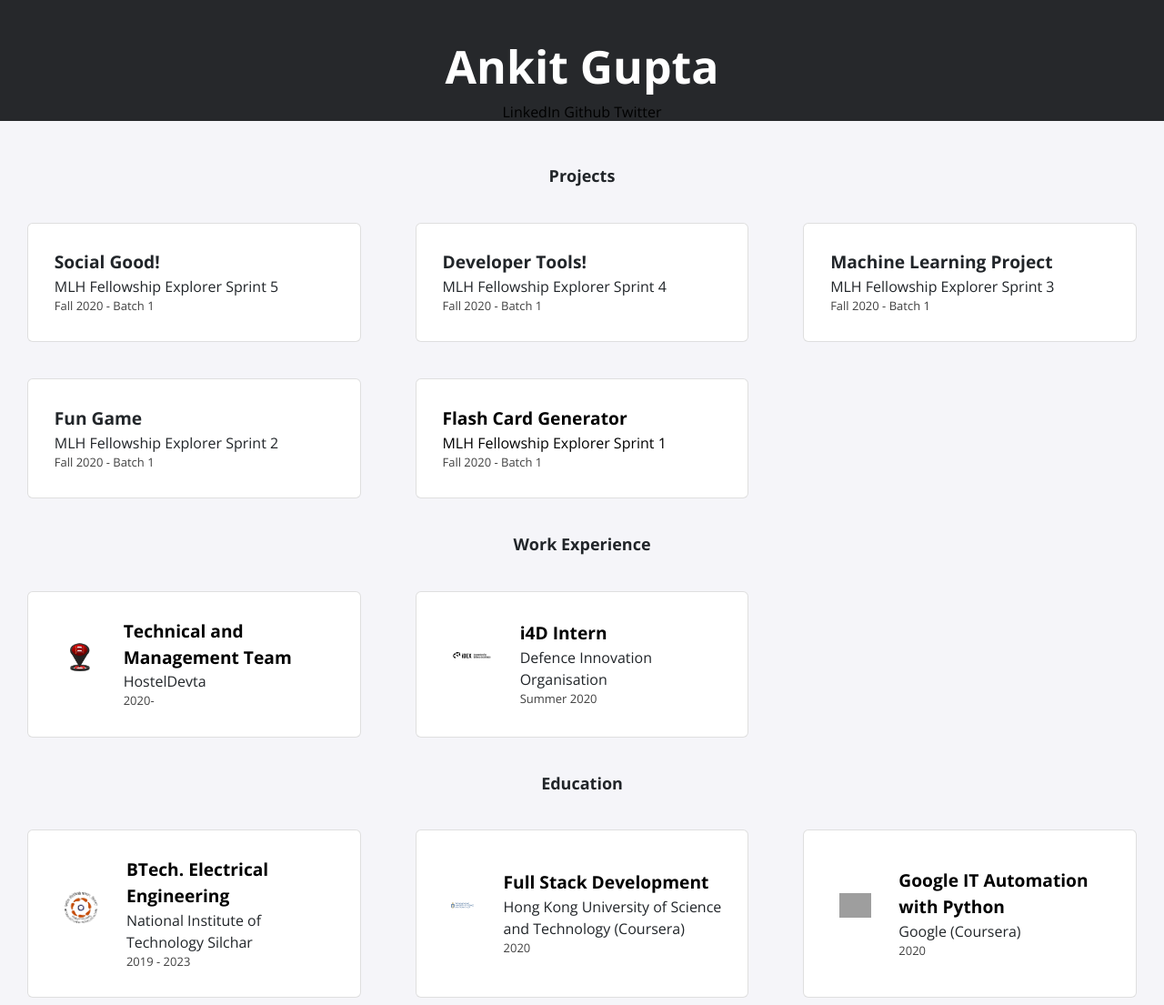
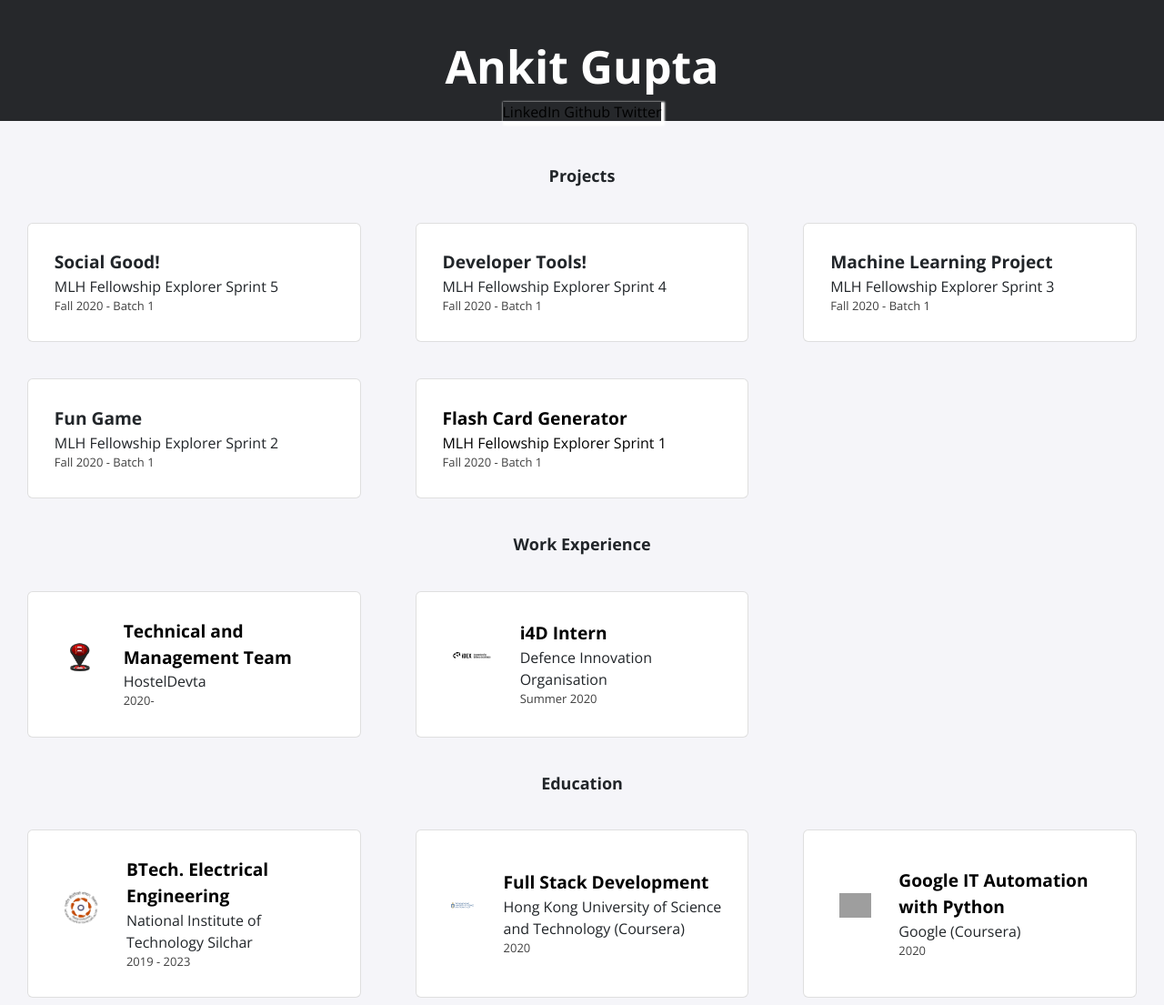
Before and after one commit to luckyhero613/luckyhero613.github.io, a Jekyll site: the page built from index.html, in a window 1280 px wide. Shown: the part 257-1362 px from the top of the page at 91% size. Built offline with Jekyll 4.4.1, drawn with Linux system fonts in a browser that asks for light colours; nearby versions of some CDN libraries; grey boxes are pictures that could not be loaded.

Commit message:
Update profile.html

```diff
--- a/_includes/profile.html
+++ b/_includes/profile.html
@@ -3,7 +3,7 @@
         <img src="./assets/img/logo.jpg">
     </div>
     <h1>{{ site.title }}</h1>
-    <div style="display: inline">
+    <div style="display: inline; color: #1d539f; box-shadow: 2px 2px 2px 2px white">
         <a href="https://linkedin.com/in/luckyhero613" target="_blank">LinkedIn</a>
         <a href="https://github.com/luckyhero613" target="_blank">Github</a>
         <a href="https://twitter.com/luckyhero613" target="_blank">Twitter</a>
```
